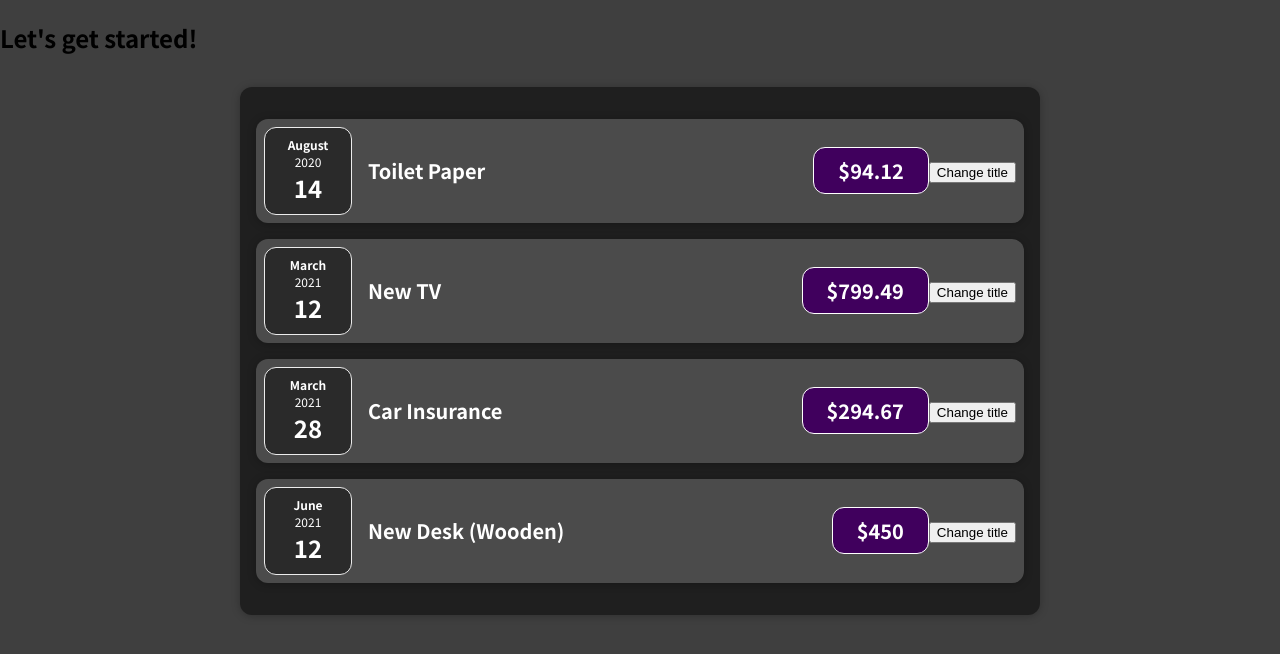
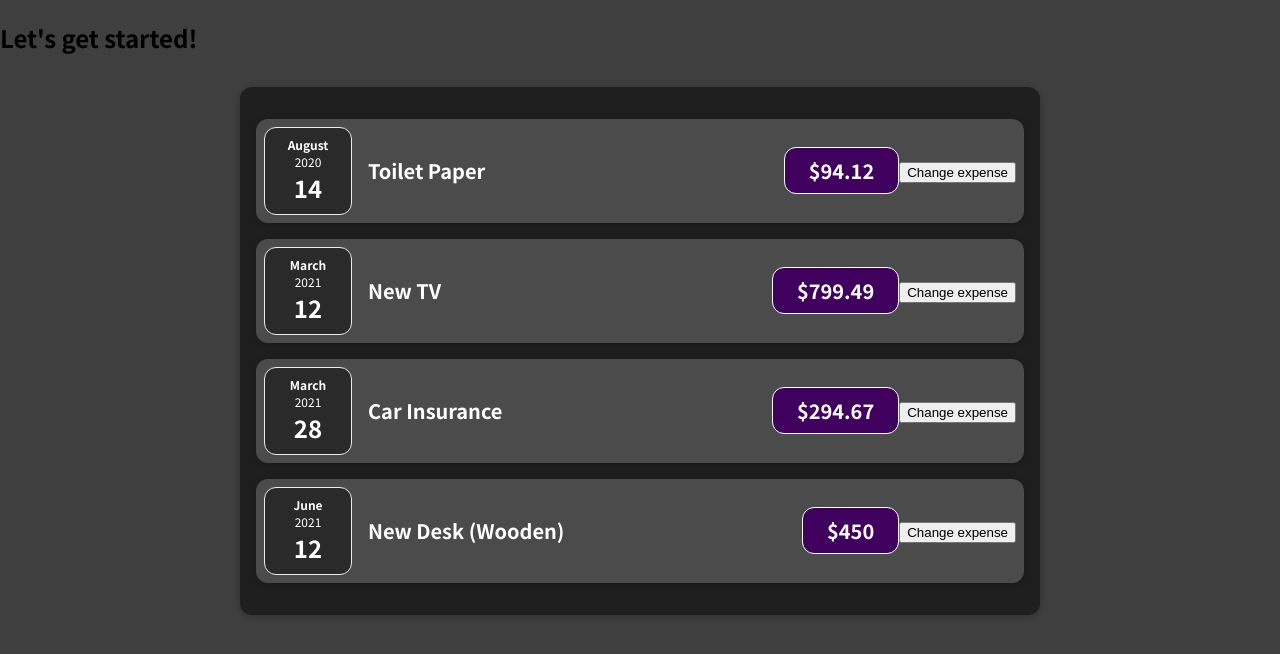
Before and after one commit to rintha/react-starting-project, a React (Create React App) app in the folder 01-starting-setup/01-starting-setup/: page / in a window 1280 px wide. Shown: the top 654 px of the page. Built offline with nearby package versions, Linux system fonts and the light colour scheme.

Commit message:
changeExpense

```diff
--- a/01-starting-setup/01-starting-setup/src/components/Expenses/ExpenseItem.js
+++ b/01-starting-setup/01-starting-setup/src/components/Expenses/ExpenseItem.js
@@ -6,11 +6,10 @@
 
 const ExpenseItem = (props) => {
 
-  const [title, setTitle] = useState(props.title);
+  const [amount, setAmount] = useState(props.amount);
 
   const clickHandler = () =>{
-    setTitle('Updated!');
-    console.log(title);
+    setAmount('100');
 
 }
 
@@ -18,11 +17,11 @@
     <Card className="expense-item">
       <ExpenseDate date={props.date} />
       <div className="expense-item__description">
-        <h2>{title}</h2>
-        <div className="expense-item__price">${props.amount}</div>
+        <h2>{props.title}</h2>
+        <div className="expense-item__price">${amount}</div>
       </div>
       <div className="del-expense">
-      <button onClick={clickHandler}>Change title</button>
+      <button onClick={clickHandler}>Change expense</button>
       </div>
     </Card>
   );
```
